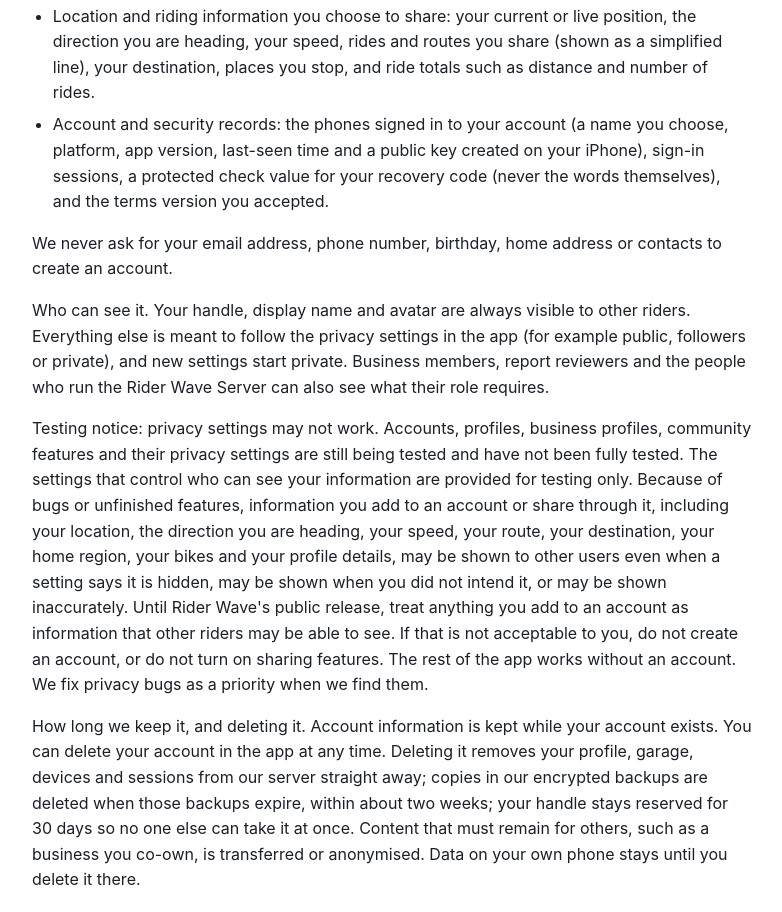
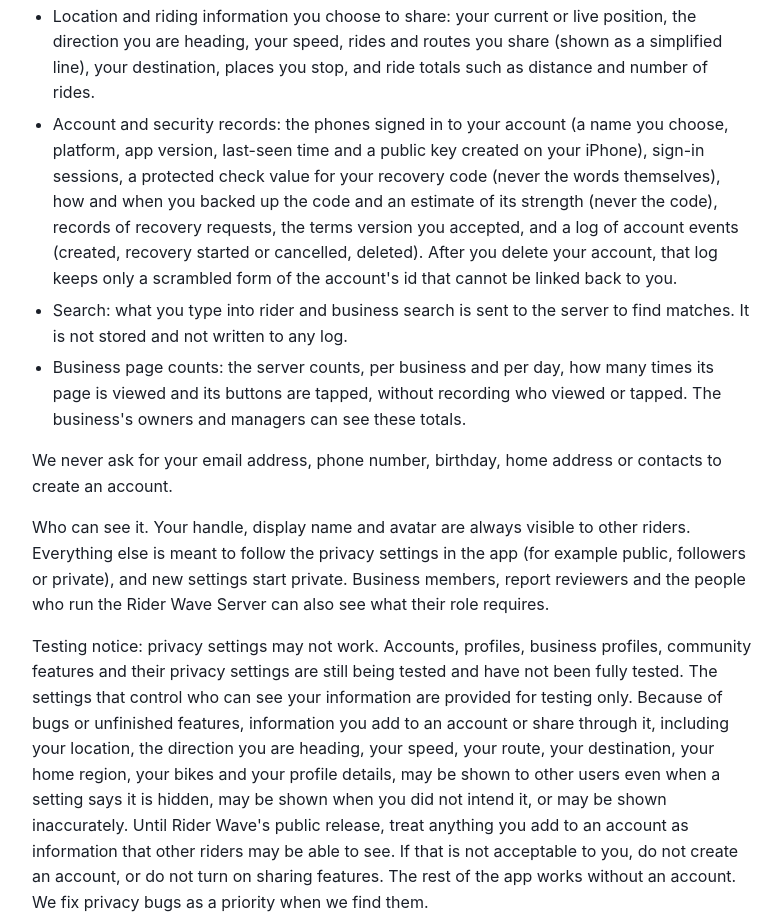
Before and after one commit to terraBae/riderwave-legal, a plain HTML site: page privacy-ios.html in a window 1280 px wide. Shown: the part 5629-6541 px from the top of the page, without its empty margins (248-1030 px from the left). Drawn offline with Linux system fonts and the light colour scheme.

Commit message:
Privacy: accounts section states what the server keeps (event log, recovery records, search not stored, business page counts)
Co-Authored-By: Claude Opus 5.5 <noreply@anthropic.com>

```diff
--- a/privacy-ios.html
+++ b/privacy-ios.html
@@ -178,7 +178,9 @@
   <li>Business profiles you create or join: the business name, handle, category, description, website, logo and photos, locations with address, map position, phone number and hours, the people who run it and their roles, and the documents you send to verify it.</li>
   <li>Social activity: who you follow and who follows you, your posts, comments, likes, event replies, hazard reports, and the reports and blocks you make.</li>
   <li>Location and riding information you choose to share: your current or live position, the direction you are heading, your speed, rides and routes you share (shown as a simplified line), your destination, places you stop, and ride totals such as distance and number of rides.</li>
-  <li>Account and security records: the phones signed in to your account (a name you choose, platform, app version, last-seen time and a public key created on your iPhone), sign-in sessions, a protected check value for your recovery code (never the words themselves), and the terms version you accepted.</li>
+  <li>Account and security records: the phones signed in to your account (a name you choose, platform, app version, last-seen time and a public key created on your iPhone), sign-in sessions, a protected check value for your recovery code (never the words themselves), how and when you backed up the code and an estimate of its strength (never the code), records of recovery requests, the terms version you accepted, and a log of account events (created, recovery started or cancelled, deleted). After you delete your account, that log keeps only a scrambled form of the account's id that cannot be linked back to you.</li>
+  <li>Search: what you type into rider and business search is sent to the server to find matches. It is not stored and not written to any log.</li>
+  <li>Business page counts: the server counts, per business and per day, how many times its page is viewed and its buttons are tapped, without recording who viewed or tapped. The business's owners and managers can see these totals.</li>
 </ul>
 <p>
   We never ask for your email address, phone number, birthday, home address or contacts to create an account.
```
Also changed, not shown: privacy.html (+3 -1 lines).
